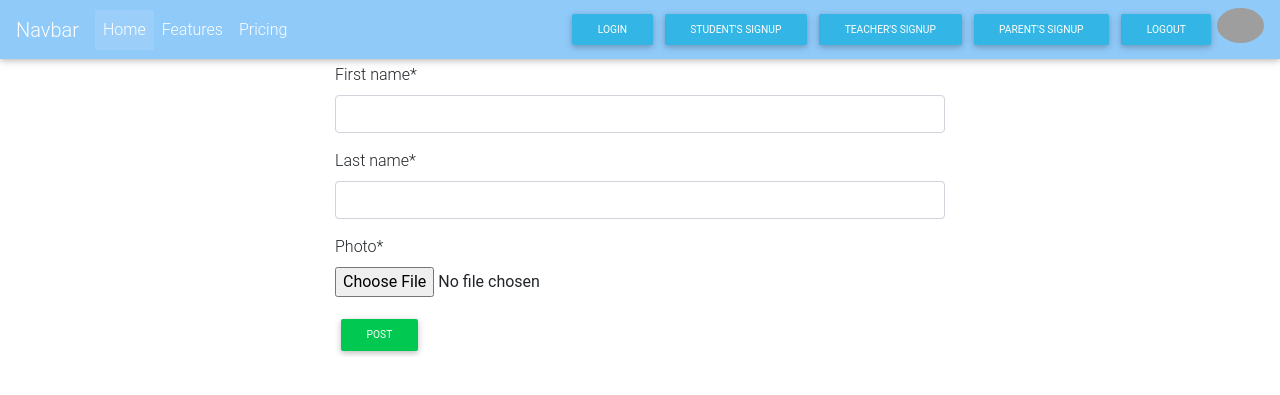
After one commit to danielevans-999/django_school, a Django app: page /accounts/parent/edit/ in a window 1280 px wide. The commit adds this page. Shown: the top 395 px of the page. Run offline with Django 3.2, Linux system fonts and the light colour scheme; some libraries are stand-ins or nearby versions; grey boxes are pictures that could not be loaded.

Commit message:
Addparent profile page

```diff
--- a/django_school/forms.py
+++ b/django_school/forms.py
@@ -88,6 +88,31 @@ class TeachersSignUpForm(forms.ModelForm):
             user.save()
         return user
 
+class ParentSignUpForm(forms.ModelForm):
+    password1 = forms.CharField(label='Password', widget=forms.PasswordInput)
+    password2 = forms.CharField(
+        label='Password confirmation', widget=forms.PasswordInput)
+
+    class Meta:
+        model = User
+        fields = ('email',  'username',)
+
+    def clean_password2(self):
+        password1 = self.cleaned_data.get("password1")
+        password2 = self.cleaned_data.get("password2")
+        if password1 and password2 and password1 != password2:
+            raise forms.ValidationError("Passwords don't match")
+        return password2
+
+    def save(self, commit=True):
+        user = super().save(commit=False)
+        user.user_type = 3
+        user.set_password(self.cleaned_data["password1"])
+        if commit:
+            user.save()
+        return user
+
+
 class StudentProfileForm(forms.ModelForm):
     class Meta:
         model = StudentProfile
@@ -102,3 +127,8 @@ class ResultUpdateForm(forms.ModelForm):
     class Meta:
         model = Result
         exclude = ['results', 'teacher']
+
+class ParentProfileForm(forms.ModelForm):
+    class Meta:
+        model = ParentProfile
+        exclude = ['user']
--- a/django_school/models.py
+++ b/django_school/models.py
@@ -114,3 +114,9 @@ class TeacherProfile(models.Model):
     phone = models.IntegerField(blank=True, null=True)
     user = models.OneToOneField(
         User, primary_key=True, on_delete=models.CASCADE)
+
+class ParentProfile(models.Model):
+    first_name = models.CharField(max_length=255)
+    last_name = models.CharField(max_length=255)
+    photo = models.ImageField(upload_to='images/',default='images/blur.jpeg')
+    user = models.OneToOneField(User, on_delete=models.CASCADE, primary_key=True)
--- a/django_school/urls.py
+++ b/django_school/urls.py
@@ -8,13 +8,16 @@ urlpatterns =  [
     path('',views.index,name='home'),
     path('accounts/student/', views.StudentSignup.as_view(), name='student'),
     path('accounts/teacher/', views.TeacherSignUpView.as_view(), name='teacher'),
+    path('accounts/parent/', views.ParentSignUpView.as_view(), name='parent'),
     path ('accounts/student/profile/', views.student_profile_info, name='student_profile'),
     path ('accounts/student/edit/', views.student_profile_edit, name='stdedit_profile'),
     path ('accounts/student/update/', views.update_profile, name='update_profile'),
     path ('accounts/teacher/profile/', views.teacher_profile_info, name='teacher_profile'),
     path ('accounts/teacher/edit/', views.teacher_profile_edit, name='tchedit_profile'),
     path ('accounts/teacher/update/', views.teacher_update_profile, name='teacher_update_profile'),
-    path ('results/<int:id>/', views.results_update, name='results')
+    path ('results/<int:id>/', views.results_update, name='results'),
+    path ('accounts/parent/profile', views.parent_profile_info, name='parent_profile'),
+    path ('accounts/parent/edit/', views.parent_profile_edit, name='add_profile'),
 ]
 
 if settings.DEBUG:
--- a/django_school/views.py
+++ b/django_school/views.py
@@ -1,7 +1,7 @@
 from django.shortcuts import render,redirect
 from django.views.generic import CreateView
 from . models import *
-from . forms import (StudentSignUpForm, TeachersSignUpForm, StudentProfileForm, TeacherProfileForm, ResultUpdateForm)
+from . forms import *
 from django.contrib.auth import login
 from django.contrib.auth.decorators import login_required
 from django.utils.decorators import method_decorator
@@ -10,6 +10,8 @@ def index(request):
     if request.user.is_authenticated:
         if request.user.user_type == 1:
             return redirect('teacher_profile')
+        elif request.user.user_type == 3:
+            return redirect('parent_profile')
         else:
             return redirect('student_profile')
     return render(request, 'djangoschool/index.html')
@@ -36,6 +38,20 @@ class TeacherSignUpView(CreateView):
 
     def get_context_data(self, **kwargs):
         kwargs['user_type'] = 'Teacher'
+        return super().get_context_data(**kwargs)
+
+    def form_valid(self, form):
+        user = form.save()
+        login(self.request, user)
+        return redirect('home')
+
+class ParentSignUpView(CreateView):
+    model = User
+    form_class = ParentSignUpForm
+    template_name = 'registration/signup_form.html'
+
+    def get_context_data(self, **kwargs):
+        kwargs['user_type'] = 'Parent'
         return super().get_context_data(**kwargs)
 
     def form_valid(self, form):
@@ -124,3 +140,23 @@ def results_update(request,id):
     else:
         form = ResultUpdateForm()
         return render(request, 'djangoschool/results.html', {"form":form, "student":student} )
+
+# parent's parent
+def parent_profile_info(request):
+    current_user=request.user
+    profile_info = ParentProfile.objects.filter(user=current_user).first()
+    return render(request,'djangoschool/parent.html',{"profile":profile_info,"current_user":current_user})
+
+def parent_profile_edit(request):
+    current_user = request.user
+    if request.method == 'POST':
+        form = ParentProfileForm(request.POST,request.FILES)
+        if form.is_valid():
+            profile = form.save(commit=False)
+            profile.user = current_user
+            profile.save()
+        return redirect('parent_profile')
+
+    else:
+        form = ParentProfileForm()
+        return render(request,'djangoschool/parent-profile.html',{"form":form})
--- a/templates/djangoschool/navbar.html
+++ b/templates/djangoschool/navbar.html
@@ -32,6 +32,9 @@
                 <a href="{% url 'teacher' %}" class=" navbar-link btn btn-sm  btn-info btn-rounded">teacher's signup</a>
             </li>
             <li class="nav-item">
+                <a href="{% url 'parent' %}" class=" navbar-link btn btn-sm  btn-info btn-rounded">parent's signup</a>
+            </li>
+            <li class="nav-item">
                 <a href="{% url 'logout' %}" class=" navbar-link btn btn-sm  btn-info btn-rounded">Logout</a>
             </li>
             <li class="nav-item avatar">
--- /dev/null
+++ b/templates/djangoschool/parent-profile.html
@@ -0,0 +1,22 @@
+{% extends 'djangoschool/base.html' %}
+
+{% load crispy_forms_tags %}
+
+{% block content %}
+<div class="row">
+    <div class="col-md-8 col-sm-10 col-lg-3"></div>
+    <div class="col-md-8 col-sm-10 col-lg-6">
+        <form method="post" novalidate id="profile" action="{% url 'add_profile' %}" enctype="multipart/form-data">
+            <div class="form-group">
+                {% csrf_token %}
+                <input type="hidden" name="next" value="{{ next }}">
+                {{ form|crispy }}
+
+                <input type="submit" class="btn btn-success btn-sm" value="Post"></input>
+            </div>
+        </form>
+    </div>
+    <div class="form-group"></div>
+    <div class="col-md-8 col-sm-10 col-lg-3"></div>
+</div>
+{% endblock %}
```
Also changed, not shown: templates/djangoschool/parent.html (added, +16 -0 lines), django_school/migrations/0002_parentprofile.py (added), django_school/migrations/0003_parentprofile_photo.py (added), media/images/raila.jpeg (added).
